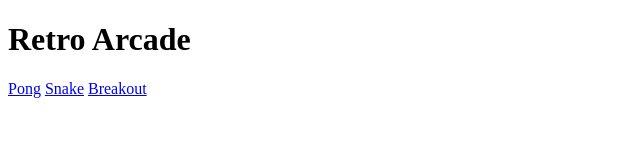
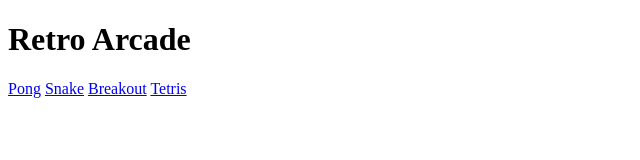
Before and after one commit to RemberFlopf/Retro-Arcade, a plain HTML site: page index.html in a window 1280 px wide. Shown: the full height of the page, 0-640 px from the left. Drawn offline with Linux system fonts and the light colour scheme.

Commit message:
Update index.html
Added Tetris link

```diff
--- a/index.html
+++ b/index.html
@@ -12,6 +12,7 @@
     <a href ="pomg.html">Pong</a>
     <a href ="snak.html">Snake</a>
     <a href = "breakout.html">Breakout</a>
+    <a href = "tetris/tetris.html">Tetris</a>
 
 </body>
 </html>
```
